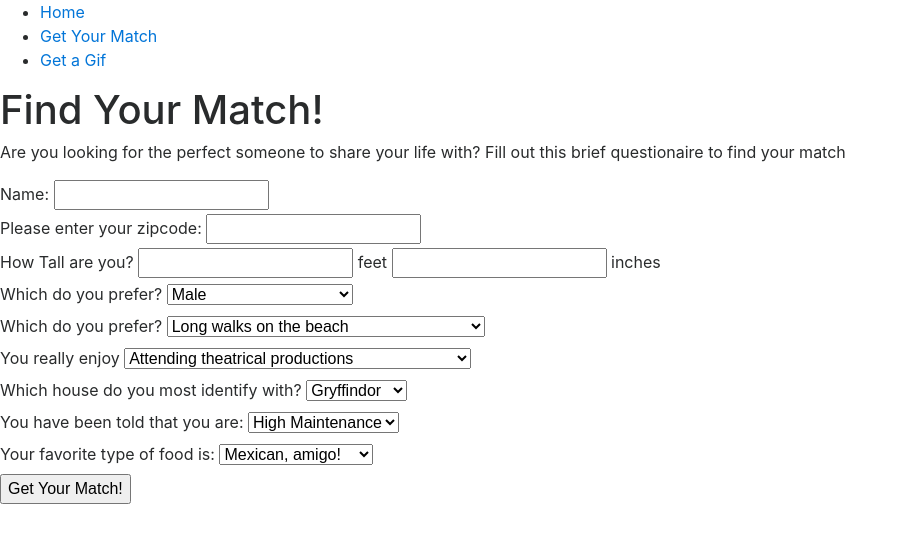
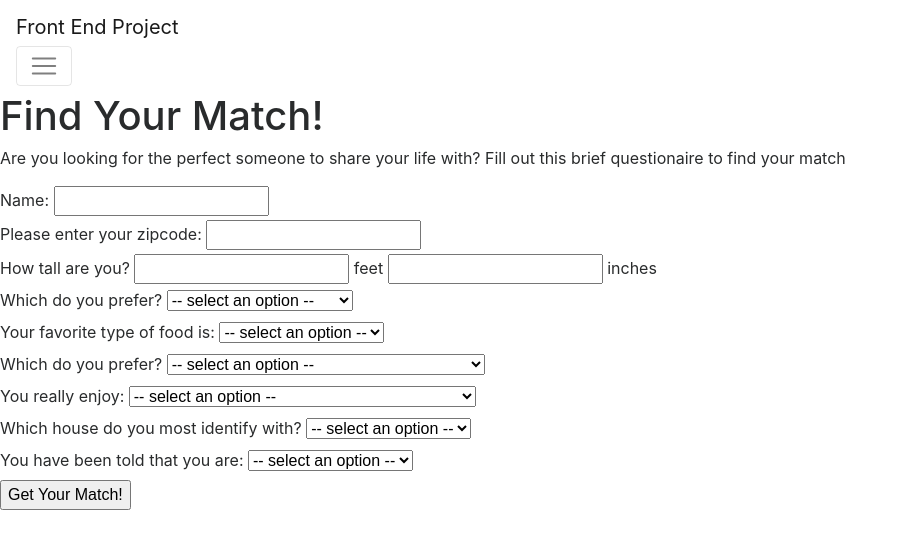
Before and after one commit to n1scby/matchFinder, a plain HTML site: page match.html in a window 1280 px wide. Shown: the whole page, without its empty margins (0-908 px from the left). Drawn offline with nearby package versions, Linux system fonts and the light colour scheme.

Commit message:
added bootstrap

```diff
--- a/match.html
+++ b/match.html
@@ -10,18 +10,28 @@
 
 <body>
     <header>
-        <nav>
-            <ul>
-                <li>
+            <header>
+                    <nav class="navbar navbar-expand-lg navbar-light bg-light">
+                        <a class="navbar-brand" href="#">Front End Project</a>
+                        <button class="navbar-toggler" type="button" data-toggle="collapse" data-target="#navbarSupportedContent" aria-controls="navbarSupportedContent"
+                            aria-expanded="false" aria-label="Toggle navigation">
+                            <span class="navbar-toggler-icon"></span>
+                        </button>
+                        <div class="collapse navbar-collapse" id="navbarSupportedContent">
+                            <ul class="navbar-nav mr-auto">
+                                <li class="nav-item pr-3">
                                     <a href="index.html">Home</a>
                                 </li>
-                <li>
+                                <li class="nav-item pr-3">
                                     <a href="match.html">Get Your Match</a>
                                 </li>
-                <li>
+                                <li class="nav-item">
                                     <a href="giphy.html">Get a Gif</a>
                                 </li>
+                            </ul>
+                        </div>
                     </nav>
+                </header>
     </header>
 
     <main>
@@ -40,7 +50,7 @@
                 <input type="number" id="zipcode">
             </div>
             <div>
-                <label>How Tall are you? </label>
+                <label>How tall are you? </label>
                 <input type="number" id="heightFeet">
                 <label for="heightFeet">feet</label>
                 <input type="number" id="heightInches">
@@ -48,7 +58,8 @@
             </div>
             <div>
                 <label for="sexualPreference">Which do you prefer?</label>
-                <select id="sexualPreference">
+                <select id="sexualPreference" required>
+                    <option value=""> -- select an option --</option>
                     <option value="male">Male</option>
                     <option value="female">Female</option>
                     <option value="either">I'm cool with either one</option>
@@ -56,8 +67,21 @@
                 </select>
             </div>
             <div>
+                    <label for="food">Your favorite type of food is:</label>
+                    <select id="food" required>
+                        <option value=""> -- select an option --</option>
+                        <option value="Mexican">Mexican, amigo!</option>
+                        <option value="American">Good ol' American</option>
+                        <option value="Italian">Italian</option>
+                        <option value="Chinese">Chinese</option>
+                        <option value="everything">Everything!</option>
+                    </select>
+                </div>
+
+            <div>
                 <label for="walkingStyle">Which do you prefer?</label>
                 <select id="walkingStyle">
+                    <option disabled selected> -- select an option --</option>
                     <option value="beach">Long walks on the beach</option>
                     <option value="hiking">Hiking with a best friend</option>
                     <option value="short">Short walk to the refrigerator</option>
@@ -66,8 +90,9 @@
                 </select>
             </div>
             <div>
-                <label for="eventType">You really enjoy</label>
-                <select id="eventType">
+                <label for="eventType">You really enjoy:</label>
+                <select id="eventType" required>
+                    <option value=""> -- select an option --</option>
                     <option value="theater">Attending theatrical productions</option>
                     <option value="computer">Staying home alone playing on a computer</option>
                     <option value="hanging">Grabbing a beer and hanging with friends</option>
@@ -79,7 +104,8 @@
 
             <div>
                 <label for="hogwarts">Which house do you most identify with?</label>
-                <select id="hogwarts">
+                <select id="hogwarts" requireds>
+                    <option value=""> -- select an option --</option>
                     <option value="Gryffindor">Gryffindor</option>
                     <option value="Hufflepuff">Hufflepuff</option>
                     <option value="Ravenclaw">Ravenclaw</option>
@@ -88,34 +114,26 @@
             </div>
             <div>
                 <label for="maintenance">You have been told that you are:</label>
-                <select id="maintenance">
+                <select id="maintenance" required>
+                    <option value=""> -- select an option --</option>
                     <option value="high">High Maintenance</option>
                     <option value="low">Low Maintenance</option>
                     <option value="no">No Maintenance</option>
                 </select>
             </div>
 
-            <div>
-                <label for="food">Your favorite type of food is:</label>
-                <select id="food">
-                    <option value="Mexican">Mexican, amigo!</option>
-                    <option value="American">Good ol' American</option>
-                    <option value="Italian">Italian</option>
-                    <option value="Chinese">chinese</option>
-                    <option value="everything">Everything!</option>
-                </select>
-            </div>
 
             <button type="button" id="matchButton">Get Your Match!</button>
         </form>
 
         <div id="matchOutput"></div>
     </main>
-    <script src="https://ajax.googleapis.com/ajax/libs/jquery/3.2.1/jquery.min.js"></script>
-    <script src="js/match.js"></script>
     <script src="https://code.jquery.com/jquery-3.2.1.slim.min.js" integrity="sha384-KJ3o2DKtIkvYIK3UENzmM7KCkRr/rE9/Qpg6aAZGJwFDMVNA/GpGFF93hXpG5KkN" crossorigin="anonymous"></script>
     <script src="https://cdnjs.cloudflare.com/ajax/libs/popper.js/1.12.9/umd/popper.min.js" integrity="sha384-ApNbgh9B+Y1QKtv3Rn7W3mgPxhU9K/ScQsAP7hUibX39j7fakFPskvXusvfa0b4Q" crossorigin="anonymous"></script>
     <script src="https://maxcdn.bootstrapcdn.com/bootstrap/4.0.0-beta.3/js/bootstrap.min.js" integrity="sha384-a5N7Y/aK3qNeh15eJKGWxsqtnX/wWdSZSKp+81YjTmS15nvnvxKHuzaWwXHDli+4" crossorigin="anonymous"></script>
+
+    <script src="https://ajax.googleapis.com/ajax/libs/jquery/3.2.1/jquery.min.js"></script>
+    <script src="js/match.js"></script>
  </body>
 
 </html>
```
Also changed, not shown: giphy.html (+15 -5 lines), index.html (+30 -9 lines). Lines whose indentation alone changed are shown as unchanged.
